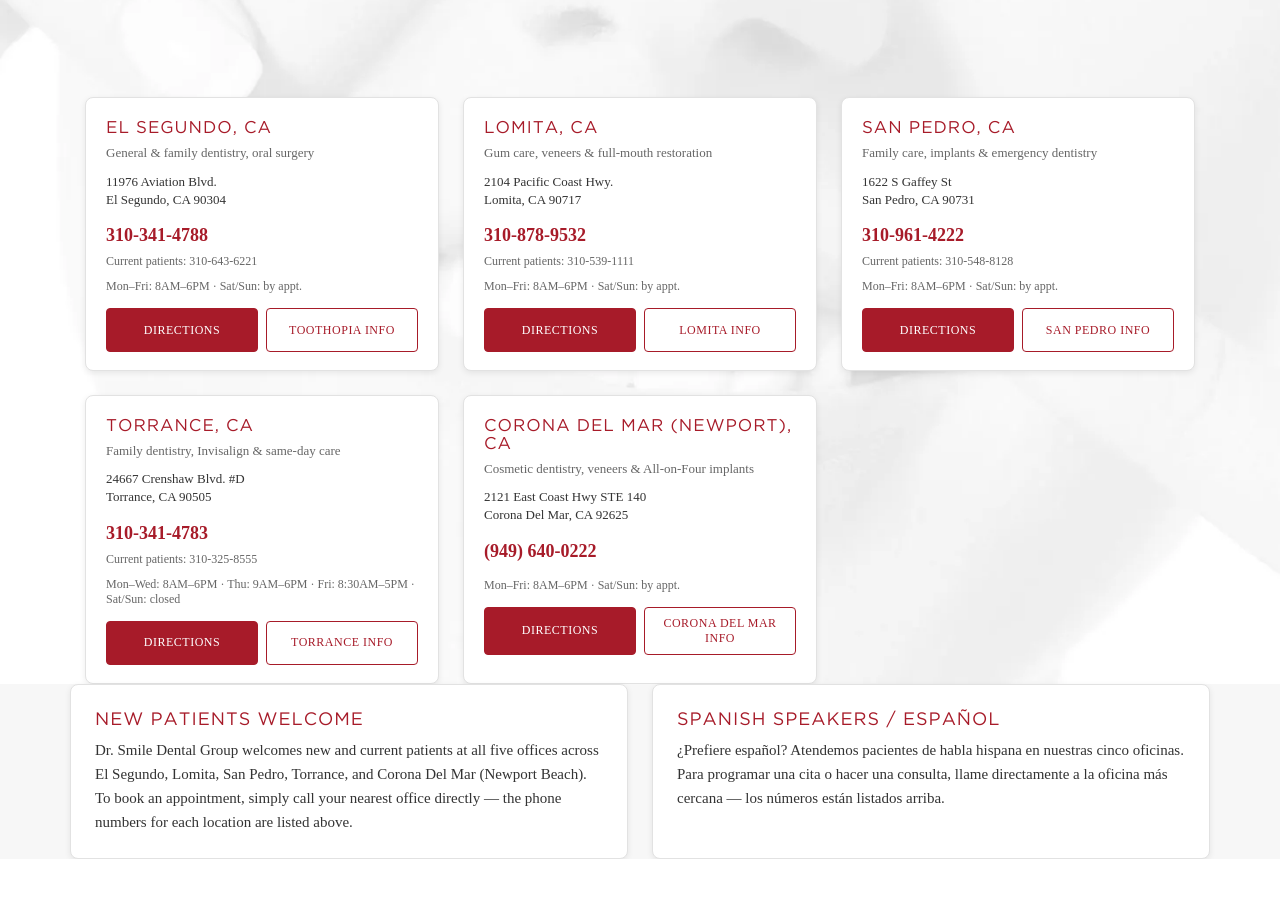
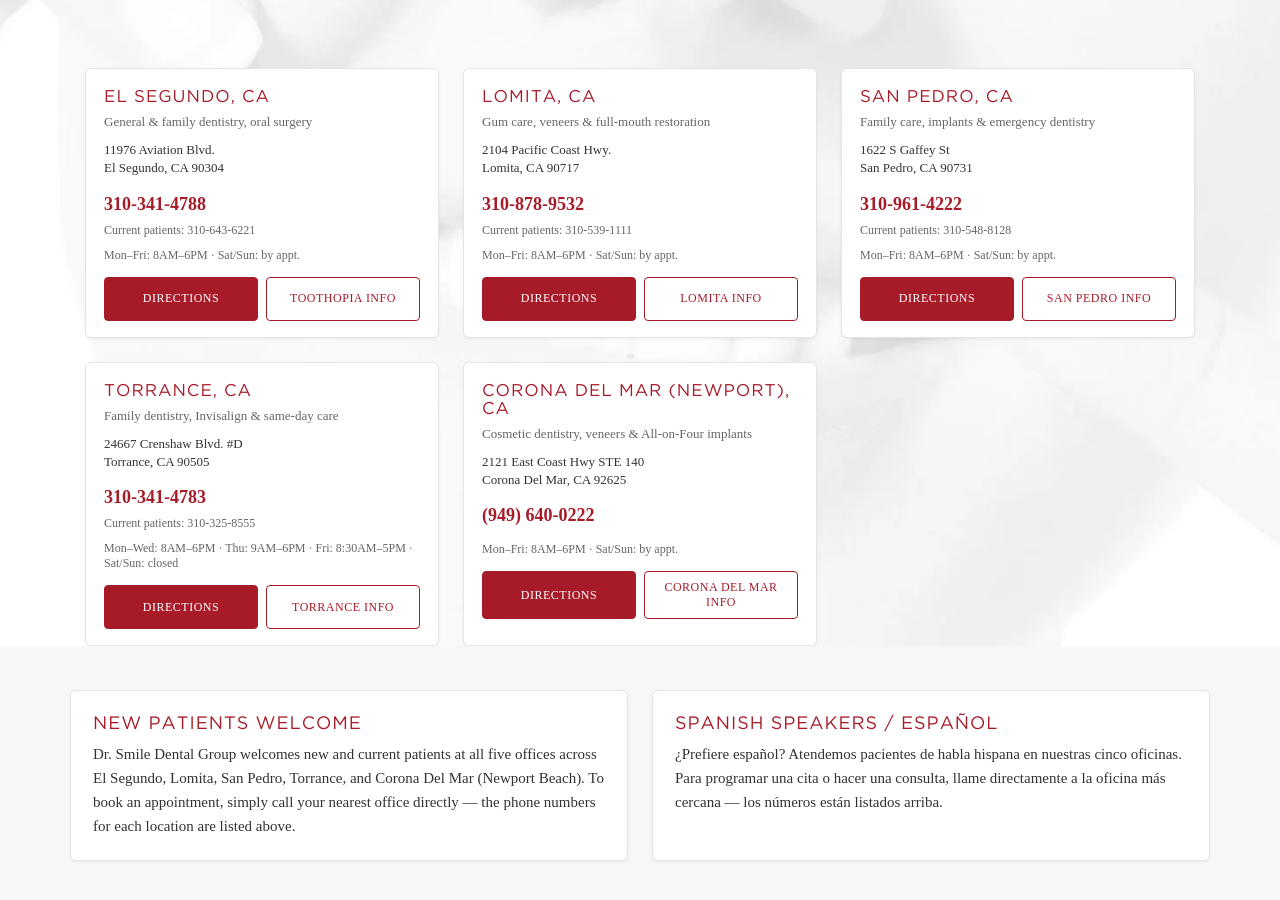
Before and after one commit to skittleson/doctorsmile_landing, a plain HTML site: page docs/index.html in a window 1280 px wide. Shown: the part 1132-2032 px from the top of the page. Before the commit the page ends 1991 px from the top, so only its background shows below. Drawn offline with Linux system fonts and the light colour scheme.

Commit message:
Trim mobile hero + flatten cards (frontend-design trim pass)
- Hero padding 90px -> 44px mobile, 80px desktop; intro 24px->30px at desktop
- Closing section gets its own 44px padding instead of pv90 utility
- Cards: tighter radius (6px), flatter shadow, padding 18px
- Locations heading: smaller mobile type/margin, desktop preserved

```diff
--- a/docs/index.html
+++ b/docs/index.html
@@ -253,7 +253,8 @@
         header { height: 90px; background-color: #f0f0f0; box-sizing: border-box; padding-top: 15px; }
         img.headLogo { margin: 0 auto; display: block; height: 60px; width: auto; }
 
-        section.tagLine.pv90 { padding: 90px 0; }
+        section.tagLine.pv90 { padding: 44px 0; }
+        @media (min-width: 768px) { section.tagLine.pv90 { padding: 80px 0; } }
         section.cyoa { overflow: auto; }
 
         section.locations {
@@ -267,19 +268,23 @@
 
         .locations .heading h2 {
             display: block;
-            margin: 80px auto;
-            font-size: 38px;
+            margin: 48px auto 24px;
+            font-size: 28px;
             font-family: 'Gotham Book', sans-serif;
             text-transform: uppercase;
             letter-spacing: 3px;
             text-align: center;
         }
 
+        @media (min-width: 768px) {
+            .locations .heading h2 { margin: 80px auto; font-size: 38px; }
+        }
+
         .introTag {
             text-align: center;
             color: #a71b29;
             font-family: 'Gotham Book', sans-serif;
-            font-size: 26px;
+            font-size: 24px;
             line-height: 1.35;
             letter-spacing: 1px;
             display: block;
@@ -293,7 +298,7 @@
             text-align: center;
             color: #a71b29;
             font-family: 'Gotham Book', sans-serif;
-            font-size: 20px;
+            font-size: 16px;
             letter-spacing: 2px;
             display: block;
             text-transform: uppercase;
@@ -355,10 +360,10 @@
 
         .loc-card {
             background: #fff;
-            border: 1px solid #e2e2e2;
-            border-radius: 8px;
-            box-shadow: 0 2px 6px rgba(0,0,0,0.08);
-            padding: 20px 20px 18px;
+            border: 1px solid #e5e5e5;
+            border-radius: 6px;
+            box-shadow: 0 1px 3px rgba(0,0,0,0.06);
+            padding: 18px 18px 16px;
             box-sizing: border-box;
         }
 
@@ -485,15 +490,15 @@
             .overlay-text h2 { font-size: 14px; line-height: 1.3; margin: 0; }
         }
 
-        section.closing { background-color: #f7f7f7; }
+        section.closing { background-color: #f7f7f7; padding: 44px 0; }
         .closing .row { gap: 24px; }
         .closing-block {
             flex: 1 1 100%;
-            padding: 24px;
+            padding: 22px;
             background: #fff;
-            border: 1px solid #e2e2e2;
-            border-radius: 8px;
-            box-shadow: 0 2px 6px rgba(0,0,0,0.08);
+            border: 1px solid #e5e5e5;
+            border-radius: 6px;
+            box-shadow: 0 1px 3px rgba(0,0,0,0.06);
         }
         @media (min-width: 768px) {
             .closing-block { flex: 1 1 40%; }
@@ -685,7 +690,7 @@
         </div>
     </section>
 
-    <section class="closing pv90">
+    <section class="closing">
         <div class="container">
             <div class="row">
                 <div class="closing-block">
```
